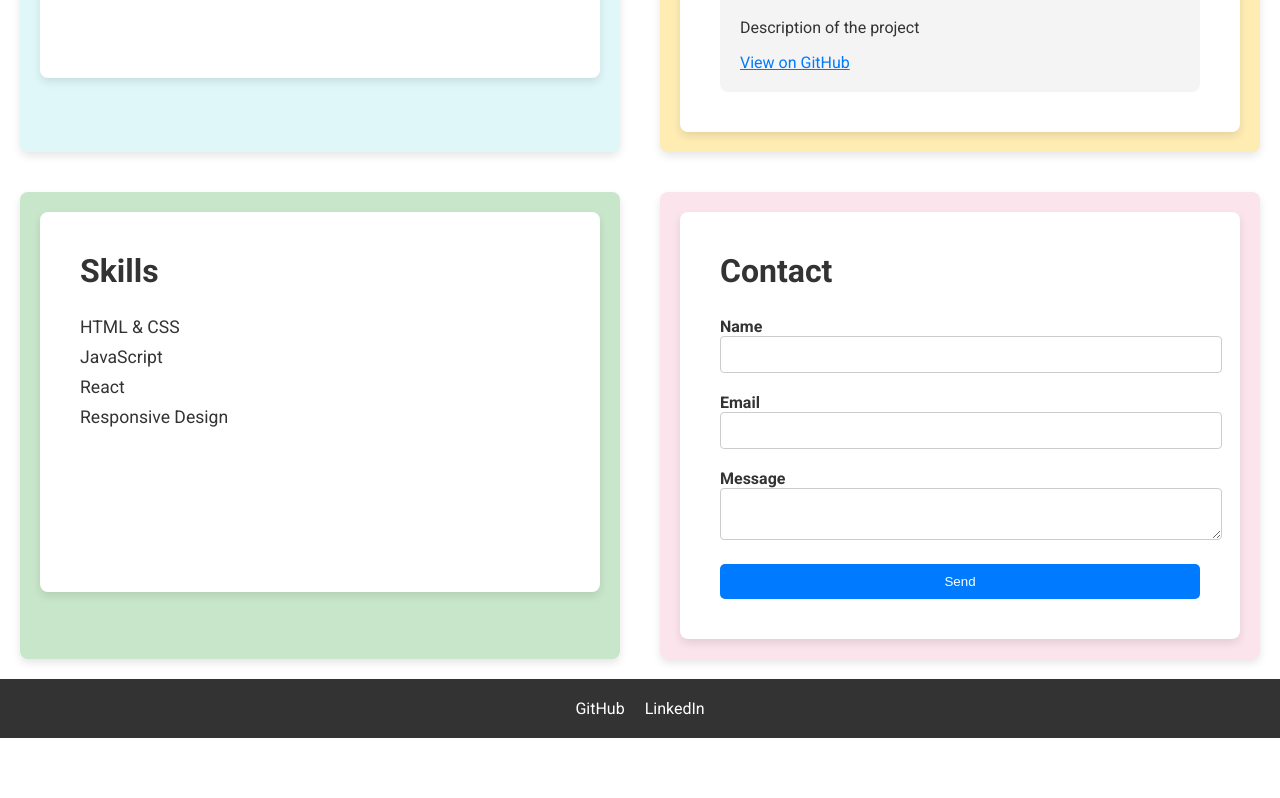
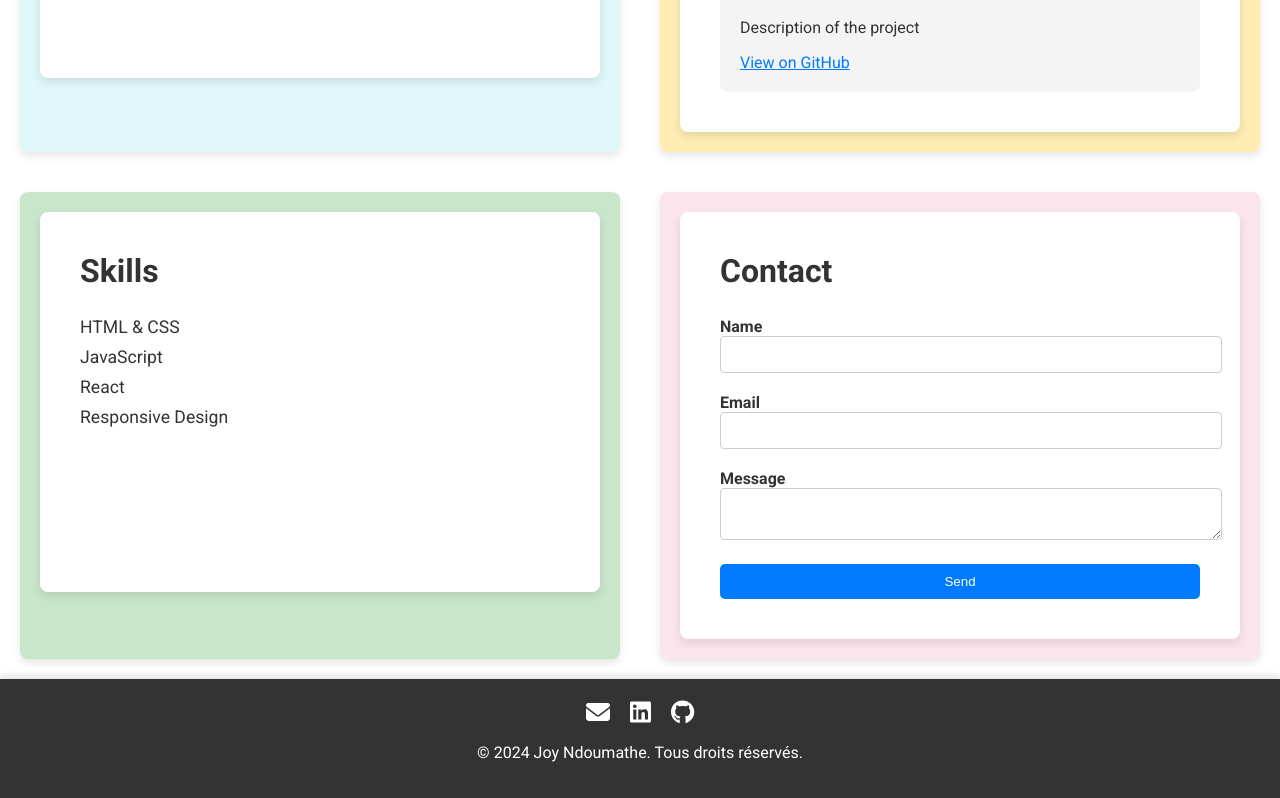
Before and after one commit to NJ4445/mon-portfolio, a React (Create React App) app: page / in a window 1280 px wide. Shown: the part 1142-1940 px from the top of the page. Before the commit the page ends 1880 px from the top, so only its background shows below. Built offline with nearby package versions, Linux system fonts and the light colour scheme.

Commit message:
ajustement du footer

```diff
--- a/package.json
+++ b/package.json
@@ -3,6 +3,9 @@
   "version": "0.1.0",
   "private": true,
   "dependencies": {
+    "@fortawesome/free-brands-svg-icons": "^6.6.0",
+    "@fortawesome/free-solid-svg-icons": "^6.6.0",
+    "@fortawesome/react-fontawesome": "^0.2.2",
     "@testing-library/jest-dom": "^5.17.0",
     "@testing-library/react": "^13.4.0",
     "@testing-library/user-event": "^13.5.0",
--- a/src/components/Footer/Footer.jsx
+++ b/src/components/Footer/Footer.jsx
@@ -1,34 +1,53 @@
 import React, { useState, useEffect } from 'react';
+import { FontAwesomeIcon } from '@fortawesome/react-fontawesome';
+import { faEnvelope } from '@fortawesome/free-solid-svg-icons';
+import { faLinkedin, faGithub } from '@fortawesome/free-brands-svg-icons';
 import styles from './Footer.module.css';
 
 function Footer() {
-  const [showButton, setShowButton] = useState(false);
+  const [isVisible, setIsVisible] = useState(false);
+
+  const toggleVisibility = () => {
+    if (window.scrollY > 300) {
+      setIsVisible(true);
+    } else {
+      setIsVisible(false);
+    }
+  };
+
+  const scrollToTop = () => {
+    window.scrollTo({
+      top: 0,
+      behavior: 'smooth',
+    });
+  };
 
   useEffect(() => {
-    const handleScroll = () => {
-      setShowButton(window.scrollY > 300);
-    };
-    window.addEventListener('scroll', handleScroll);
-    return () => {
-      window.removeEventListener('scroll', handleScroll);
-    };
+    window.addEventListener('scroll', toggleVisibility);
+    return () => window.removeEventListener('scroll', toggleVisibility);
   }, []);
-
-  const scrollToTop = () => {
-    window.scrollTo({ top: 0, behavior: 'smooth' });
-  };
 
   return (
     <footer className={styles.footer}>
-      <div>
-        <a href="https://github.com/yourprofile">GitHub</a>
-        <a href="https://linkedin.com/in/yourprofile">LinkedIn</a>
+      <div className={styles.icons}>
+        <a href="mailto:joy.ndoumathe@example.com" aria-label="Email">
+          <FontAwesomeIcon icon={faEnvelope} />
+        </a>
+        <a href="https://www.linkedin.com/in/joy-ndoumathe/" target="_blank" rel="noopener noreferrer" aria-label="LinkedIn">
+          <FontAwesomeIcon icon={faLinkedin} />
+        </a>
+        <a href="https://github.com/NJ4445" target="_blank" rel="noopener noreferrer" aria-label="GitHub">
+          <FontAwesomeIcon icon={faGithub} />
+        </a>
       </div>
-      {showButton && (
-        <button onClick={scrollToTop} className={styles.scrollButton}>
-          ↑ Back to Top
-        </button>
-      )}
+      <p>&copy; 2024 Joy Ndoumathe. Tous droits réservés.</p>
+      <button
+        className={`${styles.scrollToTopBtn} ${isVisible ? styles.visible : ''}`}
+        onClick={scrollToTop}
+        aria-label="Retour en haut"
+      >
+        &uarr;
+      </button>
     </footer>
   );
 }
--- a/src/components/Footer/Footer.module.css
+++ b/src/components/Footer/Footer.module.css
@@ -1,32 +1,51 @@
+/* Footer.module.css */
 .footer {
+  background-color: rgb(51, 51, 51);
   text-align: center;
-    padding: 20px;
-    background-color: #333;
+  padding: 20px 0;
   color: white;
-    position: relative;
+  box-shadow: 0 -4px 6px rgba(0, 0, 0, 0.1);
 }
 
-  .footer a {
+.icons {
+  margin-bottom: 10px;
+}
+
+.icons a {
   margin: 0 10px;
   color: white;
+  font-size: 24px;
+  transition: color 0.3s ease;
 }
 
-  .scrollButton {
+.icons a:hover {
+  color: rgba(255, 255, 255, 0.514);
+}
+
+.scrollToTopBtn {
   position: fixed;
   bottom: 20px;
   right: 20px;
-    background-color: #007bff;
-    color: white;
+  background-color: #000;
+  color: #fff;
   border: none;
-    padding: 10px;
-    border-radius: 5px;
+  border-radius: 50%;
+  width: 40px;
+  height: 40px;
+  text-align: center;
+  line-height: 40px;
+  font-size: 24px;
   cursor: pointer;
+  opacity: 0;
+  visibility: hidden;
+  transition: opacity 0.7s ease-in-out, visibility 0.7s ease-in-out;
 }
 
-  @media (max-width: 768px) {
-    .scrollButton {
-      bottom: 10px;
-      right: 10px;
-      padding: 8px;
+.scrollToTopBtn.visible {
+  opacity: 1;
+  visibility: visible;
 }
+
+.scrollToTopBtn:focus {
+  outline: none;
 }
```
Also changed, not shown: 1 other file (tests, documents, lock files or other folders). Lines whose indentation alone changed are shown as unchanged.
